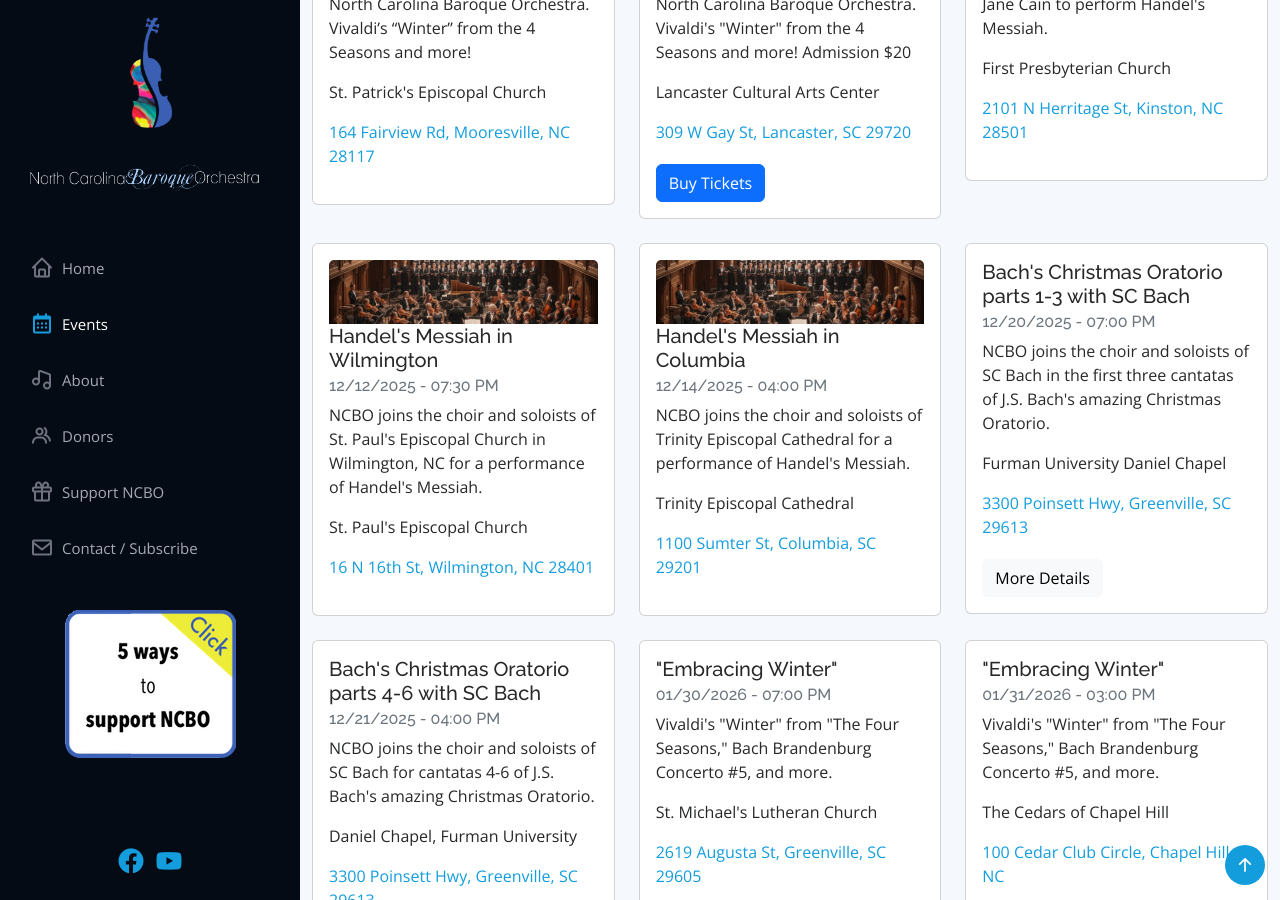
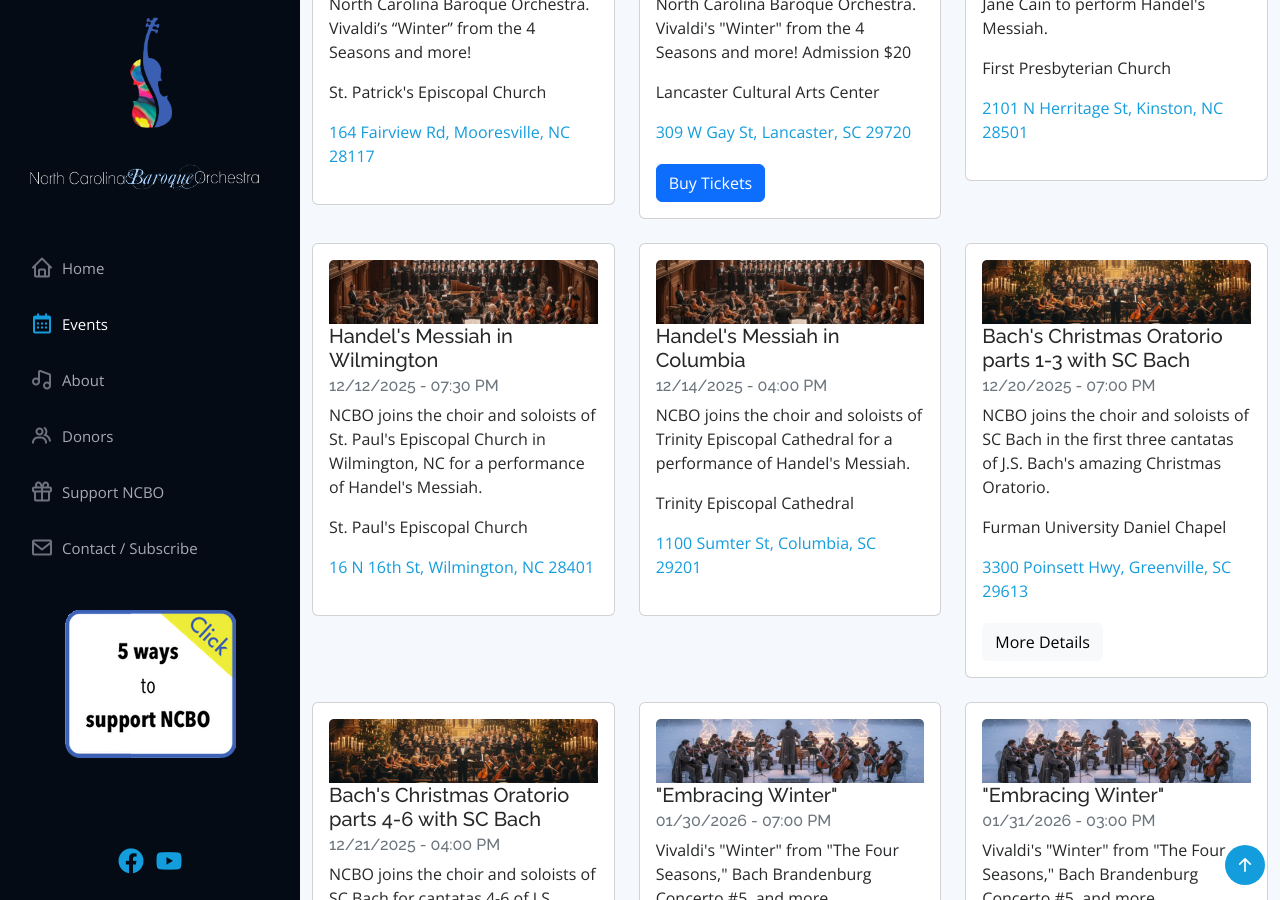
Before and after one commit to ncbaroqueorchestra/ncboweb, a Jekyll site: the page built from index.md, in a window 1280 px wide and 900 px high, scrolled down 1384 px. Built offline with Jekyll 4.4.1, drawn with Linux system fonts in a browser that asks for light colours; comment, search, counter and statistics services are not loaded.

Commit message:
Updated NCBO events

```diff
--- a/_data/events.yml
+++ b/_data/events.yml
@@ -60,6 +60,7 @@
     of J.S. Bach's amazing Christmas Oratorio.
   eventdate: 12/20/2025
   eventdetailsurl: https://scbach.org/events
+  eventimage: BachOratorio.jpg
   eventtime: 07:00 PM
   heading: Bach's Christmas Oratorio parts 1-3 with SC Bach
   mapurl: https://maps.app.goo.gl/XHvuQwg3wGM9NK6p7
@@ -70,6 +71,7 @@
     Bach's amazing Christmas Oratorio.
   eventdate: 12/21/2025
   eventdetailsurl: https://scbach.org/events
+  eventimage: BachOratorio.jpg
   eventtime: 04:00 PM
   heading: Bach's Christmas Oratorio parts 4-6 with SC Bach
   mapurl: https://maps.app.goo.gl/XHvuQwg3wGM9NK6p7
@@ -79,6 +81,7 @@
   description: 'Vivaldi''s "Winter" from "The Four Seasons," Bach Brandenburg Concerto
     #5, and more.'
   eventdate: 01/30/2026
+  eventimage: EmbracingWinter.jpg
   eventtime: 07:00 PM
   heading: '"Embracing Winter"'
   mapurl: https://maps.app.goo.gl/DVPBrz3CHzr9mR9k6
@@ -88,6 +91,7 @@
   description: 'Vivaldi''s "Winter" from "The Four Seasons," Bach Brandenburg Concerto
     #5, and more.'
   eventdate: 01/31/2026
+  eventimage: EmbracingWinter.jpg
   eventtime: 03:00 PM
   heading: '"Embracing Winter"'
   mapurl: https://maps.app.goo.gl/iG2TRUJ4b6S4gJfs9
@@ -100,6 +104,7 @@
 
     $20 suggested donation at the door.'
   eventdate: 02/01/2026
+  eventimage: EmbracingWinter.jpg
   eventtime: 03:00 PM
   heading: '"Embracing Winter"'
   mapurl: https://maps.app.goo.gl/48WQR2oGMHj2TVnS6
```
